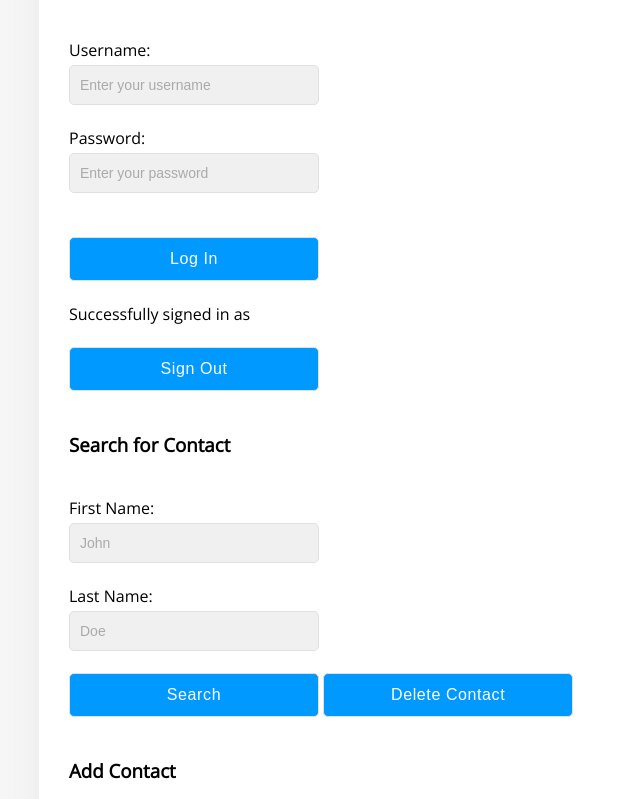
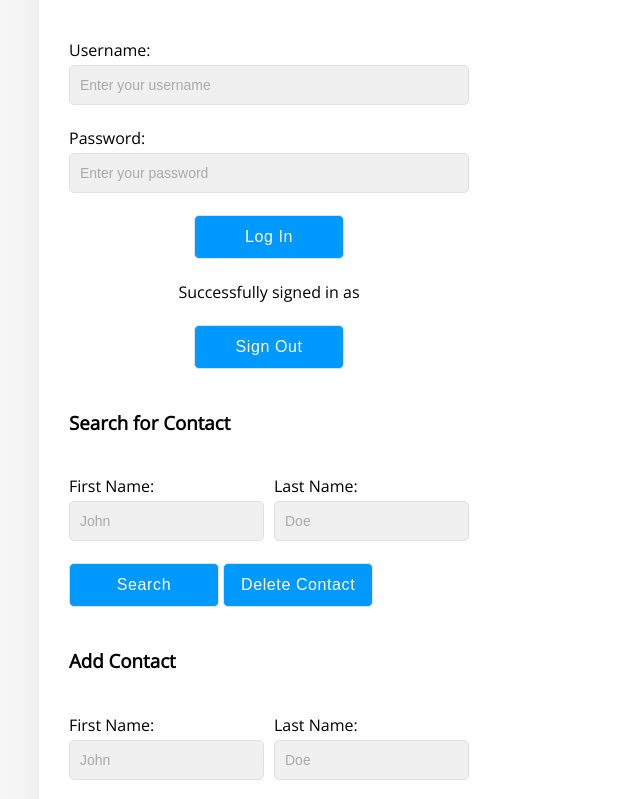
Before and after one commit to vgarciadequevedo91/Project1, a website: page main.html in a window 1280 px wide. Shown: the part 152-951 px from the top of the page, without its empty margins (111-751 px from the left). Drawn offline with nearby package versions, Linux system fonts and the light colour scheme; files that its build step writes are made by us from their sources.

Commit message:
Update styles.css

```diff
--- a/css/styles.css
+++ b/css/styles.css
@@ -1,3 +1,4 @@
+
 body {
     font-family: 'Open Sans', sans-serif;
     margin: 0px;
@@ -17,7 +18,7 @@ body {
 input {
     display: block;
     margin-top: 4px;
-    width: 250px;
+    width: 400px;
     height: 40px;
     border-radius: 5px;
     border: 1px solid #e0e0e0;
@@ -25,6 +26,73 @@ input {
     padding: 10px;
     font-size: 14px;
 }
+
+.signedinText
+{
+  display: flex;
+  /* display: inline; */
+  width: 400px;
+  align-content: center;
+  justify-content: center;
+}
+
+.flexgroup2
+{
+  display: flex;
+  width: 400px;
+  align-content: center;
+  justify-content: center;
+
+}
+
+
+
+.flexgroup
+{
+  display: flex;
+  width: 400px;
+}
+
+#otherUserFN
+{
+  width: 195px;
+  margin-right: 10px;
+}
+
+#otherUserLN
+{
+  width: 195px;
+}
+
+#addUserFN
+{
+
+  width: 195px;
+  margin-right: 10px;
+}
+
+#addUserLN
+{
+
+  width: 195px;
+}
+
+#field
+{
+  display: block;
+}
+
+#addUserState
+{
+  width: 150px;
+}
+
+#addUserCity
+{
+  width: 240px;
+  margin-right: 10px;
+}
+
 
 input:focus {
     border: 1px solid #0099ff;
@@ -45,7 +113,7 @@ input:focus {
 }
 
 button {
-    width: 250px;
+    width: 150px;
     height: 44px;
     border-radius: 5px;
     border: 1px solid #e0e0e0;
```
